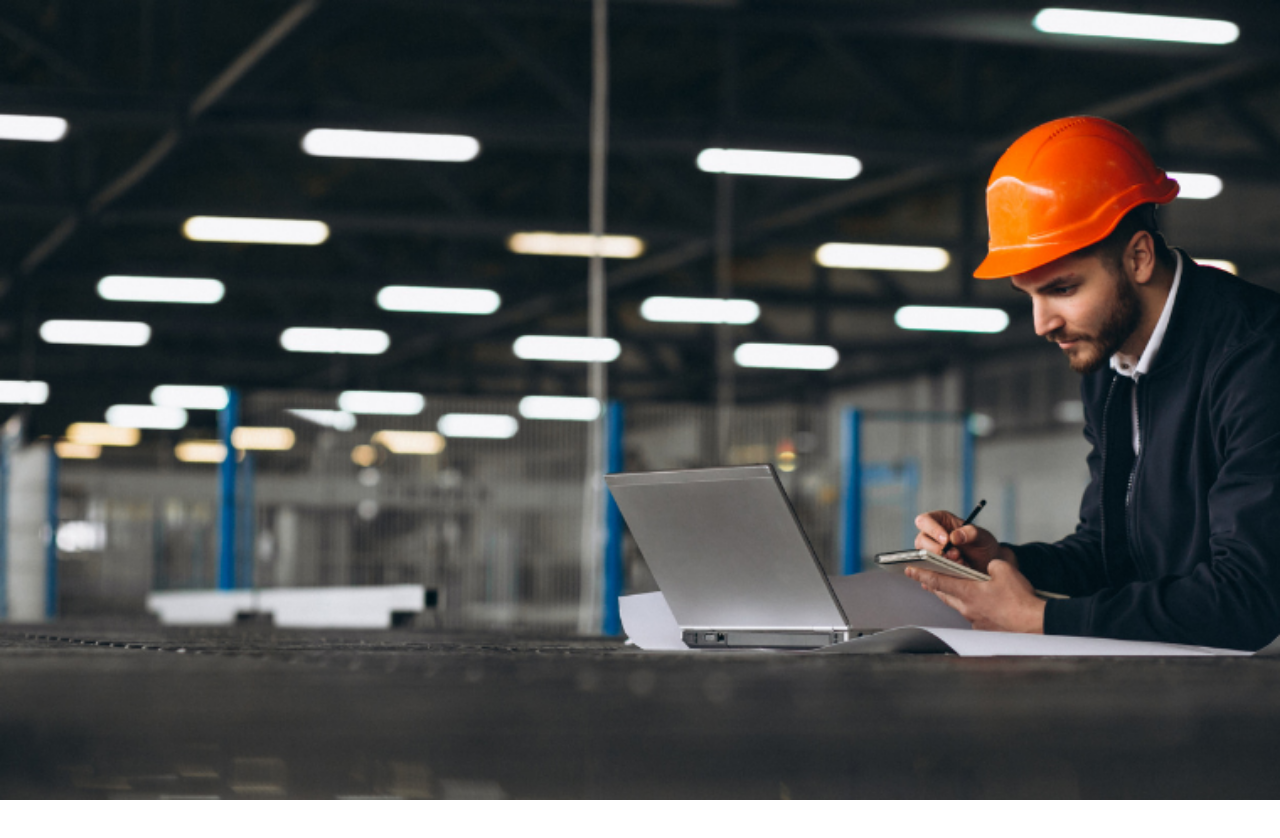
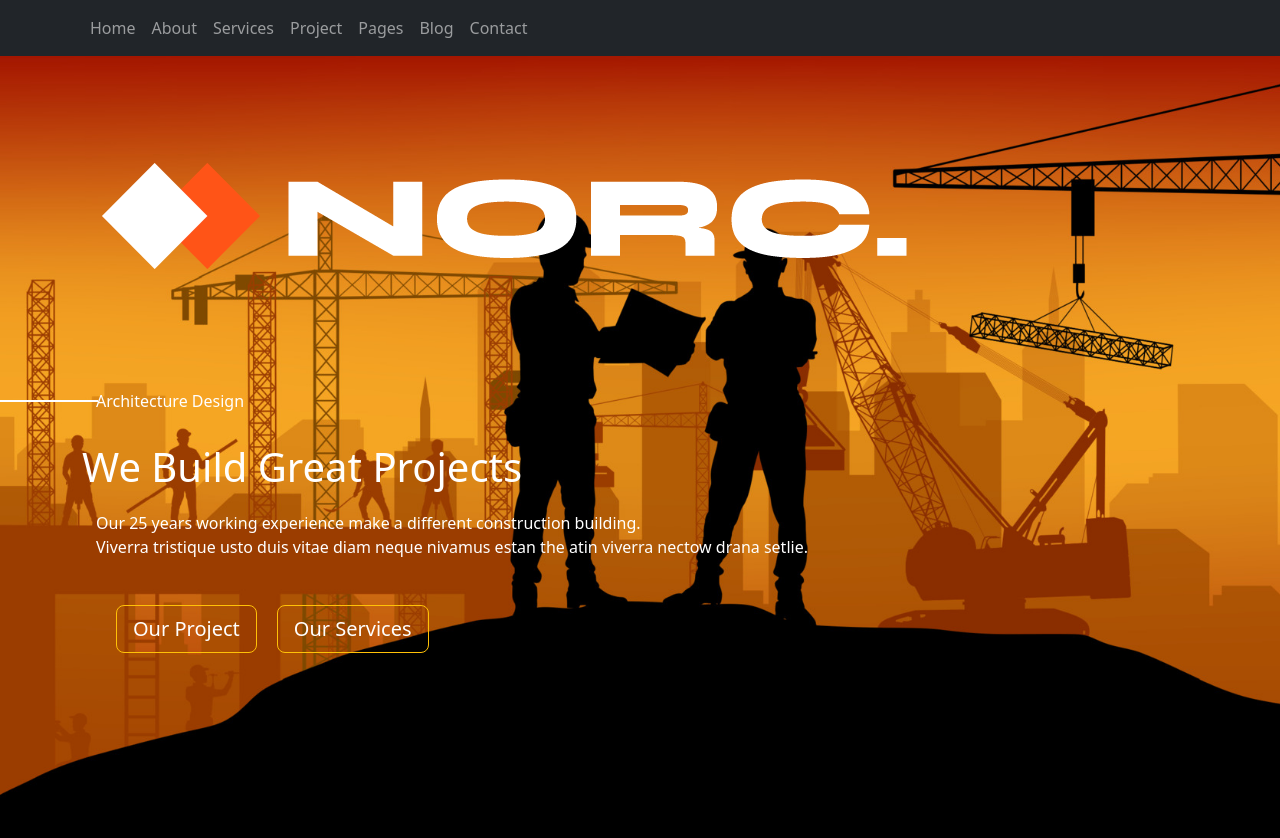
Before and after one commit to Nit-Sub/orcconstruction, a Next.js app: page / in a window 1280 px wide. Shown: the top 838 px of the page. Before the commit the page ends 800 px from the top, so only its background shows below. Built offline with nearby package versions, Linux system fonts and the light colour scheme.

Commit message:
homePage

```diff
--- a/components/First.js
+++ b/components/First.js
@@ -4,17 +4,23 @@ import Nav from 'react-bootstrap/Nav';
 import Navbar from 'react-bootstrap/Navbar';
 import NavDropdown from 'react-bootstrap/NavDropdown';
 
+
 const First = () => {
   return (
     <>
-    <Navbar bg="" expand="lg">
-      <Container>
 
-        <Navbar.Toggle aria-controls="basic-navbar-nav" />
-        <Navbar.Collapse id="basic-navbar-nav">
+
+
+
+
+    <Navbar bg="dark" expand="lg" variant="dark">
+      <Container >
+
+        <Navbar.Toggle aria-controls="navbarScroll" className='right-side'/>
+        <Navbar.Collapse id="basic-navbar-nav" className='float-left'>
           <Nav className="me-auto">
-            <Nav.Link href="#home">Home</Nav.Link>
-            <Nav.Link href="#link">About</Nav.Link>
+            <Nav.Link href="/">Home</Nav.Link>
+            <Nav.Link href="/home">About</Nav.Link>
             <Nav.Link href="#home">Services</Nav.Link>
             <Nav.Link href="#link">Project</Nav.Link>
             <Nav.Link href="#home">Pages</Nav.Link>
@@ -26,6 +32,7 @@ const First = () => {
     </Navbar>
     </>
   )
+
 }
 
 export default First;
--- a/pages/index.js
+++ b/pages/index.js
@@ -2,6 +2,10 @@ import Head from 'next/head'
 import 'bootstrap/dist/css/bootstrap.min.css';
 import { Inter } from '@next/font/google'
 import styles from '@/styles/Home.module.css'
+import First from '@/components/first';
+import Image from 'next/image';
+import logo from "../public/static/logo.png"
+import Button from 'react-bootstrap/Button';
 
 const inter = Inter({ subsets: ['latin'] })
 
@@ -14,11 +18,23 @@ export default function Home() {
         <meta name="viewport" content="width=device-width, initial-scale=1" />
         <link rel="icon" href="/favicon.ico" /> */}
       </Head>
+
+      <First/>
       <main className={styles.main}>
+      <Image  className={styles.image} src={logo} alt="Logo" />
         <div className={styles.description}>
 
+        {/* <img src={norc} alt="text"/> */}
+        <p className={styles.p} >Architecture Design</p>
+        <h1 className={styles.h1}>We Build Great Projects</h1>
+        <p className={styles.p}>Our 25 years working experience make a different construction building.<br/>
+          Viverra tristique usto duis vitae diam neque nivamus estan the atin viverra nectow drana setlie.</p>
+          <Button size="lg"variant="outline-warning" className={styles.button}>Our Project</Button>
+          <Button size="lg"variant="outline-warning" className={styles.button}>Our Services</Button>
          </div>
+         <div>
 
+         </div>
       </main>
     </>
   )
--- a/styles/First.module.css
+++ /dev/null
@@ -1,15 +0,0 @@
-.main {
-    display: flex;
-    flex-direction: column;
-    justify-content: space-between;
-    align-items: center;
-    padding: 6rem;
-    min-height: 100vh;
-    background-image: url("../public/static/backgroundimage.png");
-    background-size: cover;
-    background-repeat: no-repeat;
-}
-
-  .p{
-    color: white;
-  }
--- a/styles/Home.module.css
+++ b/styles/Home.module.css
@@ -2,280 +2,43 @@
     display: flex;
     flex-direction: column;
     justify-content: space-between;
-  align-items: center;
+
     padding: 6rem;
     min-height: 100vh;
     background-image: url("../public/static/backgroundimage.png");
     background-size: cover;
     background-repeat: no-repeat;
+
+
 }
 
-.description {
-  display: inherit;
-  justify-content: inherit;
-  align-items: inherit;
-  font-size: 0.85rem;
-  max-width: var(--max-width);
-  width: 100%;
-  z-index: 2;
-  font-family: var(--font-mono);
+
+.p{
+  color: white;
+  text-align: left;
+
+
 }
 
-.description a {
-  display: flex;
-  justify-content: center;
-  align-items: center;
-  gap: 0.5rem;
+.p:before{
+  content:" ";
+  height: 2px;
+  width: 98px;
+  background: white;
+  display: block;
+  position: absolute;
+  top: 50%;
+  left: 0;
 }
+.h1{
+  color: white;
+  margin-top: 30px;
+  margin-bottom: 20px;
+  margin-left: -14px;
 
-.description p {
-  position: relative;
-  margin: 0;
-  padding: 1rem;
-  background-color: rgba(var(--callout-rgb), 0.5);
-  border: 1px solid rgba(var(--callout-border-rgb), 0.3);
-  border-radius: var(--border-radius);
 }
-
-.code {
-  font-weight: 700;
-  font-family: var(--font-mono);
+.button{
+  margin-left: 20px;
+  margin-top: 30px;
+  color: white;
 }
-
-.grid {
-  display: grid;
-  grid-template-columns: repeat(4, minmax(25%, auto));
-  width: var(--max-width);
-  max-width: 100%;
-}
-
-.card {
-  padding: 1rem 1.2rem;
-  border-radius: var(--border-radius);
-  background: rgba(var(--card-rgb), 0);
-  border: 1px solid rgba(var(--card-border-rgb), 0);
-  transition: background 200ms, border 200ms;
-}
-
-.card span {
-  display: inline-block;
-  transition: transform 200ms;
-}
-
-.card h2 {
-  font-weight: 600;
-  margin-bottom: 0.7rem;
-}
-
-.card p {
-  margin: 0;
-  opacity: 0.6;
-  font-size: 0.9rem;
-  line-height: 1.5;
-  max-width: 30ch;
-}
-
-.center {
-  display: flex;
-  justify-content: center;
-  align-items: center;
-  position: relative;
-  padding: 4rem 0;
-}
-
-.center::before {
-  background: var(--secondary-glow);
-  border-radius: 50%;
-  width: 480px;
-  height: 360px;
-  margin-left: -400px;
-}
-
-.center::after {
-  background: var(--primary-glow);
-  width: 240px;
-  height: 180px;
-  z-index: -1;
-}
-
-.center::before,
-.center::after {
-  content: '';
-  left: 50%;
-  position: absolute;
-  filter: blur(45px);
-  transform: translateZ(0);
-}
-
-.logo,
-.thirteen {
-  position: relative;
-}
-
-.thirteen {
-  display: flex;
-  justify-content: center;
-  align-items: center;
-  width: 75px;
-  height: 75px;
-  padding: 25px 10px;
-  margin-left: 16px;
-  transform: translateZ(0);
-  border-radius: var(--border-radius);
-  overflow: hidden;
-  box-shadow: 0px 2px 8px -1px #0000001a;
-}
-
-.thirteen::before,
-.thirteen::after {
-  content: '';
-  position: absolute;
-  z-index: -1;
-}
-
-/* Conic Gradient Animation */
-.thirteen::before {
-  animation: 6s rotate linear infinite;
-  width: 200%;
-  height: 200%;
-  background: var(--tile-border);
-}
-
-/* Inner Square */
-.thirteen::after {
-  inset: 0;
-  padding: 1px;
-  border-radius: var(--border-radius);
-  background: linear-gradient(
-    to bottom right,
-    rgba(var(--tile-start-rgb), 1),
-    rgba(var(--tile-end-rgb), 1)
-  );
-  background-clip: content-box;
-}
-
-/* Enable hover only on non-touch devices */
-@media (hover: hover) and (pointer: fine) {
-  .card:hover {
-    background: rgba(var(--card-rgb), 0.1);
-    border: 1px solid rgba(var(--card-border-rgb), 0.15);
-  }
-
-  .card:hover span {
-    transform: translateX(4px);
-  }
-}
-
-@media (prefers-reduced-motion) {
-  .thirteen::before {
-    animation: none;
-  }
-
-  .card:hover span {
-    transform: none;
-  }
-}
-
-/* Mobile */
-@media (max-width: 700px) {
-  .content {
-    padding: 4rem;
-  }
-
-  .grid {
-    grid-template-columns: 1fr;
-    margin-bottom: 120px;
-    max-width: 320px;
-    text-align: center;
-  }
-
-  .card {
-    padding: 1rem 2.5rem;
-  }
-
-  .card h2 {
-    margin-bottom: 0.5rem;
-  }
-
-  .center {
-    padding: 8rem 0 6rem;
-  }
-
-  .center::before {
-    transform: none;
-    height: 300px;
-  }
-
-  .description {
-    font-size: 0.8rem;
-  }
-
-  .description a {
-    padding: 1rem;
-  }
-
-  .description p,
-  .description div {
-    display: flex;
-    justify-content: center;
-    position: fixed;
-    width: 100%;
-  }
-
-  .description p {
-    align-items: center;
-    inset: 0 0 auto;
-    padding: 2rem 1rem 1.4rem;
-    border-radius: 0;
-    border: none;
-    border-bottom: 1px solid rgba(var(--callout-border-rgb), 0.25);
-    background: linear-gradient(
-      to bottom,
-      rgba(var(--background-start-rgb), 1),
-      rgba(var(--callout-rgb), 0.5)
-    );
-    background-clip: padding-box;
-    backdrop-filter: blur(24px);
-  }
-
-  .description div {
-    align-items: flex-end;
-    pointer-events: none;
-    inset: auto 0 0;
-    padding: 2rem;
-    height: 200px;
-    background: linear-gradient(
-      to bottom,
-      transparent 0%,
-      rgb(var(--background-end-rgb)) 40%
-    );
-    z-index: 1;
-  }
-}
-
-/* Tablet and Smaller Desktop */
-@media (min-width: 701px) and (max-width: 1120px) {
-  .grid {
-    grid-template-columns: repeat(2, 50%);
-  }
-}
-
-@media (prefers-color-scheme: dark) {
-  .vercelLogo {
-    filter: invert(1);
-  }
-
-  .logo,
-  .thirteen img {
-    filter: invert(1) drop-shadow(0 0 0.3rem #ffffff70);
-  }
-}
-
-@keyframes rotate {
-  from {
-    transform: rotate(360deg);
-  }
-  to {
-    transform: rotate(0deg);
-  }
-}
```
Also changed, not shown: pages/home.js (+17 -5 lines), pages/hello.js (line endings or trailing spaces), public/static/backgroundimage.png. Lines whose indentation alone changed are shown as unchanged.
